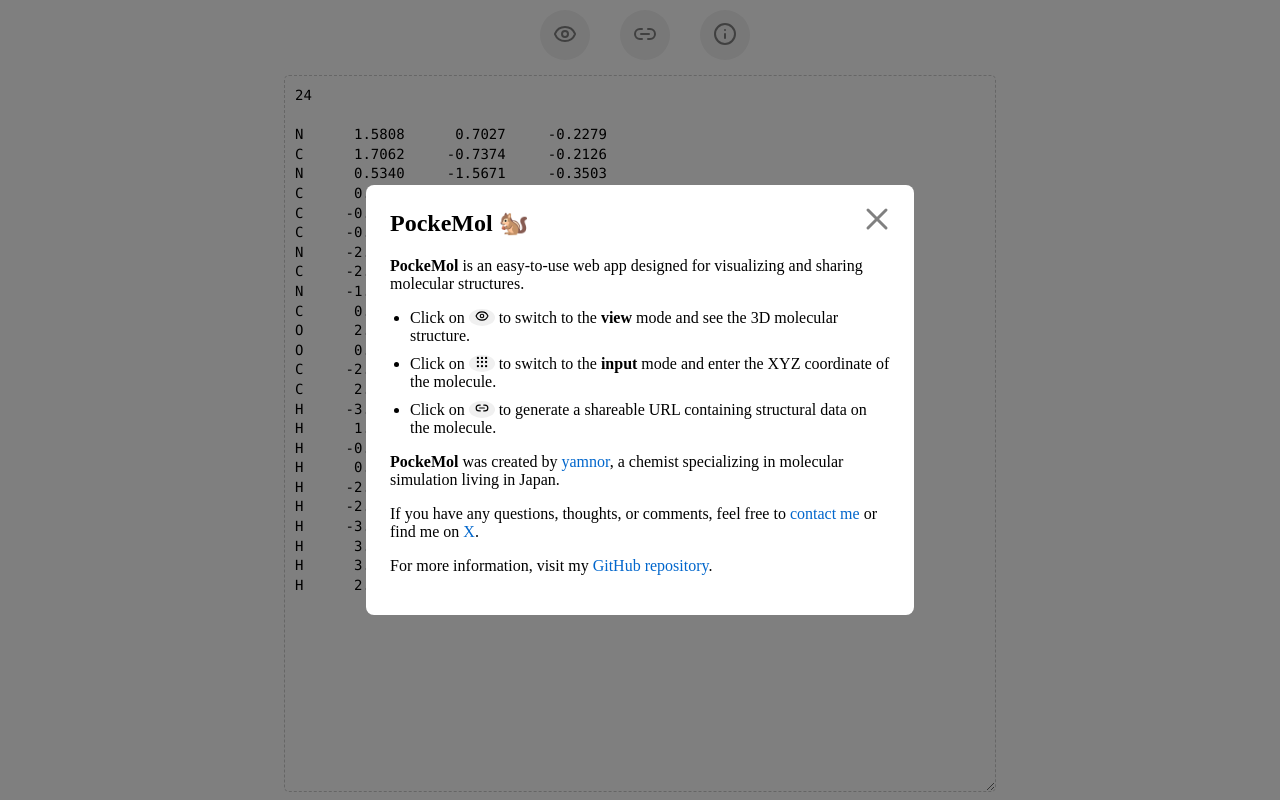
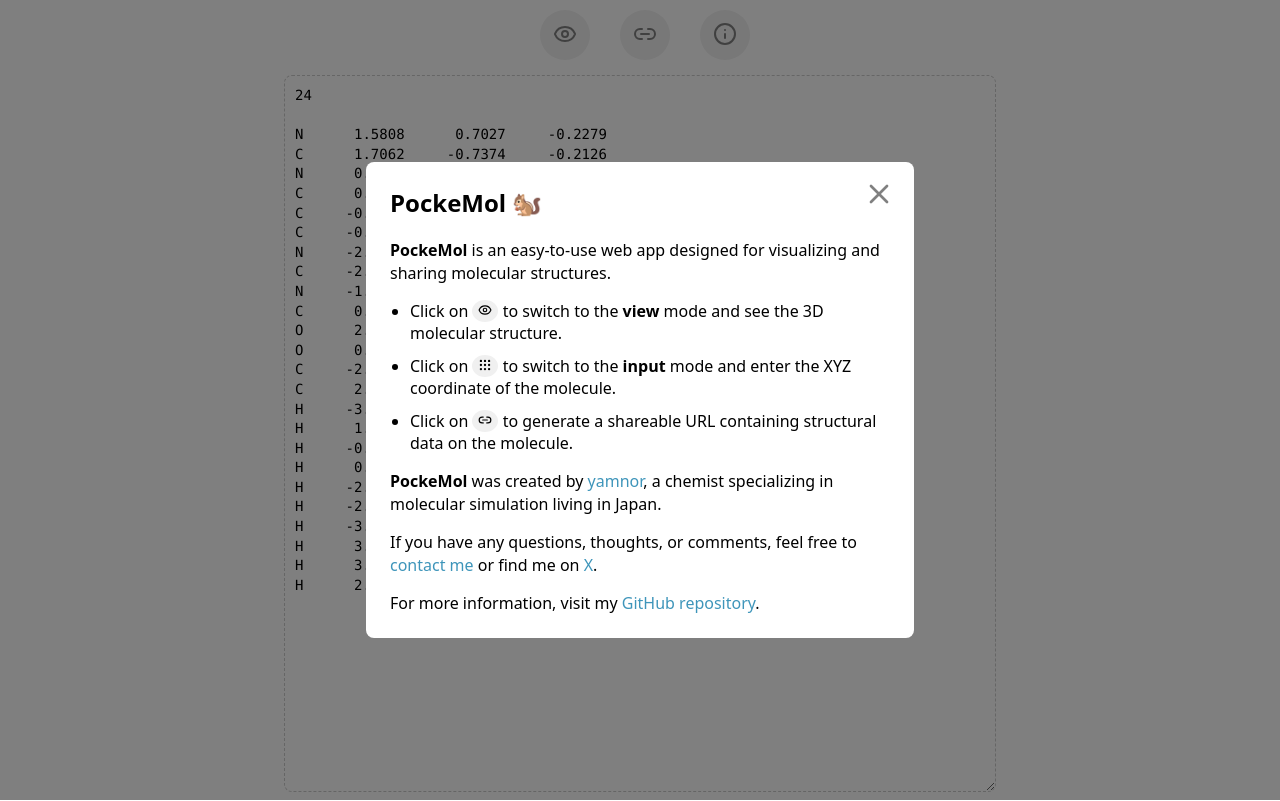
Before and after one commit to yamnor/pockemol, a React (Create React App) app: page / in a window 1280 px wide. Both pictures are taken after a click on the button 725 px from the left and 35 px from the top of the page. Built offline with nearby package versions, Linux system fonts and the light colour scheme.

Commit message:
modify style

```diff
--- a/src/App.js
+++ b/src/App.js
@@ -2,7 +2,7 @@
 import LZString from 'lz-string';
 import { Grip, Eye, Link2, Info, X } from 'lucide-react';
 
-function InputArea({ xyzData, setXyzData }) {
+function TextArea({ xyzData, setXyzData }) {
   return (
     <textarea
       value={xyzData}
@@ -14,7 +14,7 @@
   );
 }
 
-function CanvasArea({ xyzData }) {
+function ViewArea({ xyzData }) {
   const viewerRef = useRef(null);
   useEffect(() => {
     const config = { backgroundColor: 'white' };
@@ -29,7 +29,7 @@
     };
   }, [xyzData]);
   return (
-    <div className="molview" ref={viewerRef}></div>
+    <div className="viewarea" ref={viewerRef}></div>
   );
 }
 
@@ -40,7 +40,7 @@
     <div className="modal-overlay">
       <div className="modal-content">
         <button className="modal-close" onClick={onClose}>
-          <X size={36} />
+          <X size={32} />
         </button>
         {children}
       </div>
@@ -93,9 +93,9 @@
         </button>
       </div>
       {mode === 'input' ? (
-        <InputArea xyzData={xyzData} setXyzData={setXyzData} />
+        <TextArea xyzData={xyzData} setXyzData={setXyzData} />
       ) : (
-        <CanvasArea xyzData={xyzData} />
+        <ViewArea xyzData={xyzData} />
       )}
       <Modal isOpen={isInfoModalOpen} onClose={() => setIsInfoModalOpen(false)}>
         <h2>PockeMol 🐿️</h2>
--- a/src/index.css
+++ b/src/index.css
@@ -15,16 +15,17 @@
   font-size: 14px;
   line-height: 1.4;
   border: 1px dashed #ccc;
-  border-radius: 5px;
+  border-radius: 8px;
   padding: 10px;
   margin: 70px 0 auto;
-  max-width: 95%;
-  height: calc(95vh - 65px);
+  max-width: calc(100dvw - 10px);
+  height: calc(100dvh - 105px);
+  caret-color: #3E95BA;
 }
 
-.molview {
-  width: 98vw;
-  height: 98vh;
+.viewarea {
+  width: calc(100dvw - 10px);
+  height: calc(100dvh - 10px);
   position: absolute;
   top: 5px;
 }
@@ -67,10 +68,12 @@
 }
 
 .modal-content {
+  font-family: ui-sans-serif, system-ui, -apple-system, BlinkMacSystemFont, "Segoe UI", Roboto, "Helvetica Neue", Arial, "Noto Sans", sans-serif, "Segoe UI Emoji", "Segoe UI Symbol", "Noto Color Emoji";
   font-size: 1rem;
+  line-height: 1.4;
   text-align: left;
   background-color: white;
-  padding: 1.5rem;
+  padding: 0.5rem 1.5rem;
   border-radius: 8px;
   width: 500px;
   max-width: 85%;
@@ -86,12 +89,12 @@
   background: none;
   border: none;
   cursor: pointer;
-  width: 36px;
-  height: 36px;
+  width: 32px;
+  height: 32px;
 }
 
 h2 {
-  margin-top: 0;
+  margin-top: 1rem;
 }
 
 ul {
@@ -103,7 +106,7 @@
 }
 
 a {
-  color: #0066cc;
+  color: #3E95BA;
   text-decoration: none;
 }
 
```
